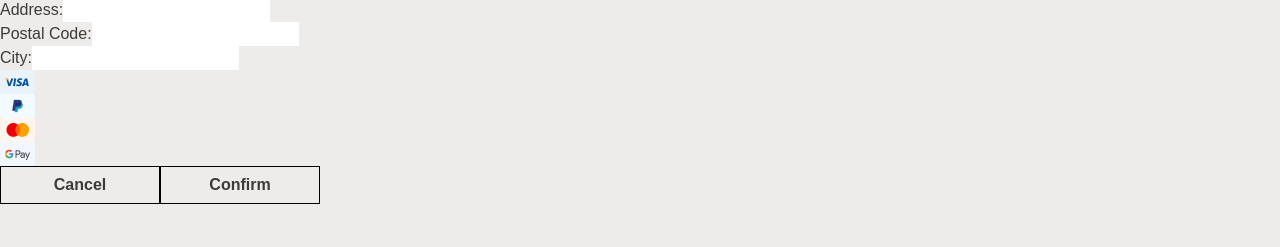
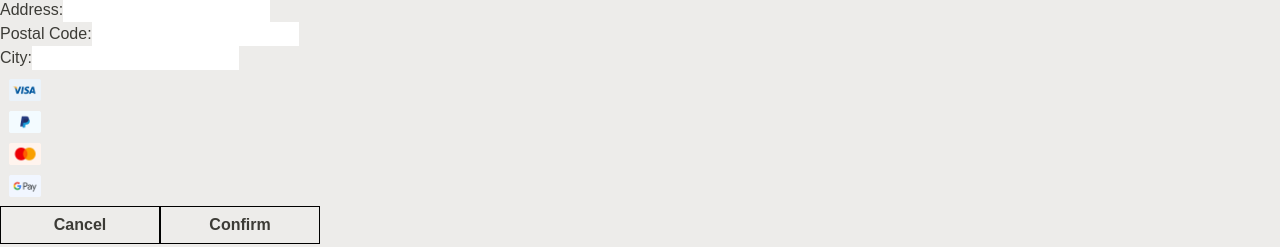
Before and after one commit to emeliesv/Jenyf-Studios, a React (Vite) app: page /checkout in a window 1280 px wide. Shown: the part 308-555 px from the top of the page. Built offline with nearby package versions, Linux system fonts and the light colour scheme; no server answers.

Commit message:
added border around sleected paymentimage

```diff
--- a/src/Components/CheckoutForm.jsx
+++ b/src/Components/CheckoutForm.jsx
@@ -16,6 +16,8 @@ const CheckoutForm = () => {
     city: "",
   });
   const { clearCart } = useContext(CartContext);
+  const [selectedImage, setSelectedImage] = useState(null);
+
   const navigate = useNavigate();
 
   const handleChange = (e) => {
@@ -31,6 +33,10 @@ const CheckoutForm = () => {
       clearCart();
       navigate("/");
     }
+  };
+
+  const handleClick = (imageID) => {
+    setSelectedImage(imageID);
   };
 
   const handleSubmit = (e) => {
@@ -102,10 +108,46 @@ const CheckoutForm = () => {
         />
       </div>
       <div className="payment-icons">
-        <img src={payment1} alt="payment1" className="w-auto h-6 object-fit" />
-        <img src={payment2} alt="payment2" className="w-auto h-6 object-fit" />
-        <img src={payment3} alt="payment3" className="w-auto h-6 object-fit" />
-        <img src={payment4} alt="payment4" className="w-auto h-6 object-fit" />
+        <img
+          src={payment1}
+          alt="payment1"
+          onClick={() => handleClick(1)}
+          className={`w-auto h-6 object-fit m-2 hover:border hover:border-black ${
+            selectedImage === 1
+              ? "border border-black"
+              : "border border-transparent"
+          } cursor-pointer`}
+        />
+        <img
+          src={payment2}
+          alt="payment2"
+          onClick={() => handleClick(2)}
+          className={`w-auto h-6 object-fit m-2 hover:border hover:border-black ${
+            selectedImage === 2
+              ? "border border-black"
+              : "border border-transparent"
+          } cursor-pointer`}
+        />
+        <img
+          src={payment3}
+          alt="payment3"
+          onClick={() => handleClick(3)}
+          className={`w-auto h-6 object-fit m-2 hover:border hover:border-black ${
+            selectedImage === 3
+              ? "border border-black"
+              : "border border-transparent"
+          } cursor-pointer`}
+        />
+        <img
+          src={payment4}
+          alt="payment4"
+          onClick={() => handleClick(4)}
+          className={`w-auto h-6 object-fit m-2 hover:border hover:border-black ${
+            selectedImage === 4
+              ? "border border-black"
+              : "border border-transparent"
+          } cursor-pointer`}
+        />
       </div>
       <div className="form-buttons">
         <button type="button" onClick={handleCancel}>
```
